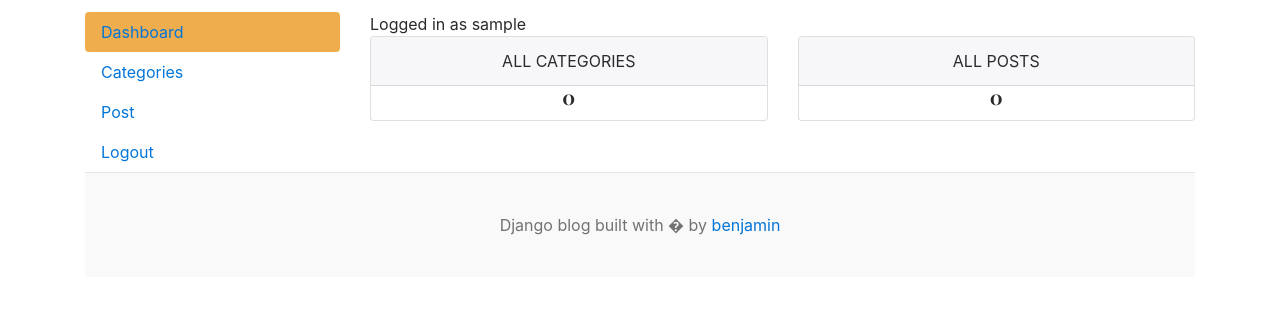
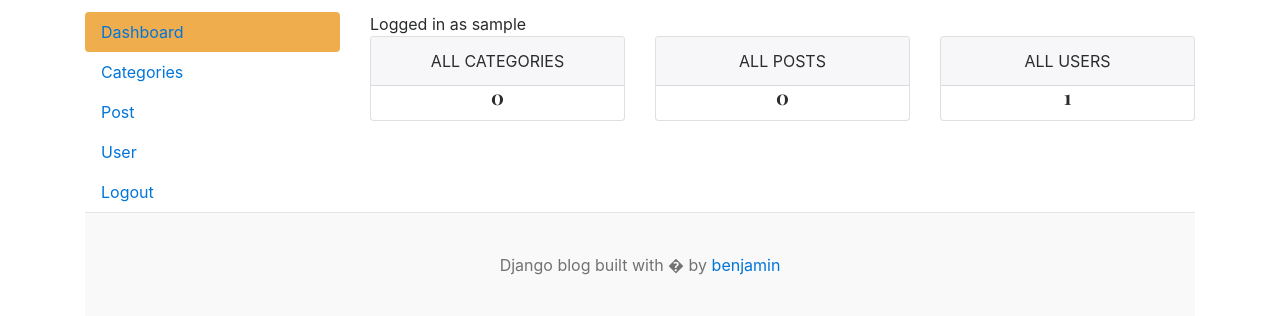
Before and after one commit to ben199712/django-blog, a Django app: page /dashboard/ in a window 1280 px wide. Shown: the part 95-411 px from the top of the page. Run offline with Django 5.2, Linux system fonts and the light colour scheme; the visitor is signed in with stand-in values (Sample User, id 1); data comes from the database, SQL or seed files in the repository; data that the repository does not hold is empty.

Commit message:
user page and user edit function

```diff
--- a/blogs/dashboard/urls.py
+++ b/blogs/dashboard/urls.py
@@ -13,4 +13,10 @@ urlpatterns = [
     path('posts/add/', views.add_posts, name='add_posts'),
     path('posts/edit/<int:pk>', views.edit_posts, name='edit_posts'),
     path('posts/delete/<int:pk>', views.delete_posts, name='delete_posts'),
+
+    #user path
+    path('user/', views.user, name='user'),
+    path('users/add/', views.add_users, name='add_users'),
+    path('users/edit/<int:pk>', views.edit_users, name='edit_users'),
+    path('users/delete/<int:pk>', views.delete_users, name='delete_users'),
 ]
--- a/blogs/dashboard/views.py
+++ b/blogs/dashboard/views.py
@@ -1,18 +1,21 @@
 from django.shortcuts import render, redirect, get_object_or_404
 from blog_main.models import Category, Blog
 from django.contrib.auth.decorators import login_required
-from .forms import CategoryForm, BlogsForm
+from .forms import CategoryForm, BlogsForm, AddUserForm, EditUserForm
 from django.template.defaultfilters import slugify
+from django.contrib.auth.models import User
 
 # Create your views here.
 @login_required(login_url='login')
 def dashboard(request):
     category_count = Category.objects.all().count()
     blog_count = Blog.objects.all().count()
+    user_count = User.objects.all().count()
 
     context = {
         'category_count': category_count,
         'blog_count':blog_count,
+        'user_count':user_count,
     }
     return render(request, 'dashboard/dashboard.html', context)
 
@@ -110,3 +113,50 @@ def delete_posts(request, pk):
     post = get_object_or_404(Blog, pk=pk)
     post.delete()
     return redirect('posts')
+
+
+
+#users view
+def user(request):
+    user = User.objects.all()
+    conttext = {
+        'user':user
+    }
+    return render(request, 'dashboard/users.html', conttext)
+
+
+def add_users(request):
+    if request.method == 'POST':
+        form = AddUserForm(request.POST)
+        if form.is_valid():
+            form.save()
+            return redirect('user')
+        else:
+            print(form.errors)
+    form = AddUserForm()
+    context = {
+        'form':form,
+    }
+    return render(request, 'dashboard/add_users.html', context)
+
+
+def edit_users(request, pk):
+    user = get_object_or_404(User, pk=pk)
+    if request.method == 'POST':
+        form = EditUserForm(request.POST, instance=user)
+        if form.is_valid():
+            form.save()
+            return redirect('user')
+        else:
+            print(form.errors)
+    form = EditUserForm(instance=user)
+    context = {
+        'form':form,
+    }
+    return render(request, 'dashboard/edit_users.html', context)
+
+
+def delete_users(request, pk):
+    user = get_object_or_404(User, pk=pk)
+    user.delete()
+    return redirect('user')
--- a/blogs/templates/dashboard/dashboard.html
+++ b/blogs/templates/dashboard/dashboard.html
@@ -23,6 +23,14 @@
                     </div>
                 </div>
             </div>
+            <div class="col">
+                <div class="card border-default mb-3">
+                    <div class="card-header text-center text-uppercase">All Users</div>
+                    <div class="card-body text-dark">
+                        <h5 class="card-title text-center">{{ user_count }}</h5>
+                    </div>
+                </div>
+            </div>
         </div>
     </div>
 </div>
--- a/blogs/templates/dashboard/sidebar.html
+++ b/blogs/templates/dashboard/sidebar.html
@@ -3,6 +3,9 @@
         <a href="{% url 'dashboard' %}" class="nav-link text-dark bg-warning {% if request.path == '/dashboard/' %}bg-warning{% endif %}">Dashboard</a>
         <a href="{% url 'categories' %}" class="nav-link text-dark {% if '/categories/' in request.path %}bg-warning{% endif %}">Categories</a>
         <a href="{% url 'posts' %}" class="nav-link text-dark {% if '/posts/' in request.path %}bg-warning{% endif %}">Post</a>
+        {% if perms.auth.view_user  %}
+            <a href="{% url 'user' %}" class="nav-link text-dark {% if '/users/' in request.path %}bg-warning{% endif %}">User</a>
+        {% endif %}
         <a href="" class="nav-link text-dark ">Logout</a>
     </div>
 </div>
```
Also changed, not shown: blogs/dashboard/forms.py (+12 -0 lines), blogs/templates/dashboard/add_users.html (added, +21 -0 lines), blogs/templates/dashboard/edit_users.html (added, +21 -0 lines), blogs/templates/dashboard/users.html (added, +47 -0 lines).
